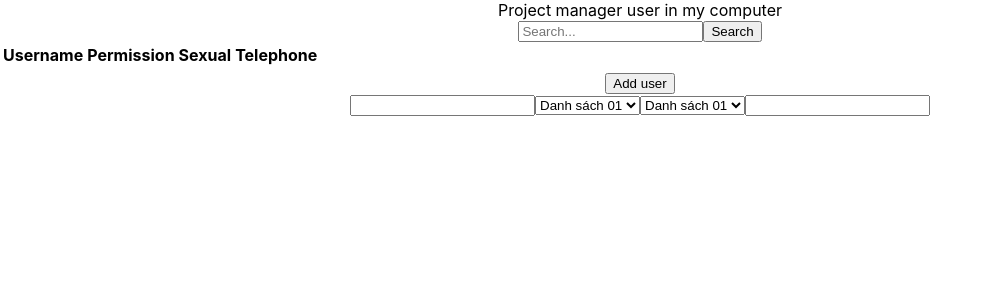
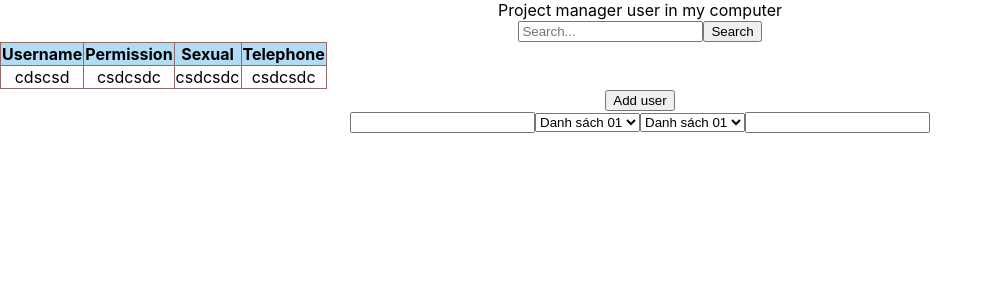
Before and after one commit to culam1294/reactjs, a React (Create React App) app in the folder my-cv/: page / in a window 1280 px wide. Shown: the top 300 px of the page, without its empty margins (0-993 px from the left). Built offline with nearby package versions, Linux system fonts and the light colour scheme.

Commit message:
edit lan 2

```diff
--- a/my-cv/src/components/SearchBar.jsx
+++ b/my-cv/src/components/SearchBar.jsx
@@ -2,11 +2,9 @@ import React from "react";
 
 export default function SearchBar() {
   return (
-    <div>
       <form>
         <input type="text" placeholder="Search..." />
-        <button>Search</button>
+        <button type="reset">Search</button>
       </form>
-    </div>
   );
 }
--- /dev/null
+++ b/my-cv/src/components/Table.css
@@ -0,0 +1,7 @@
+table,th,td {
+    border: 1px solid rgb(150, 105, 105);
+    border-collapse: collapse;
+}
+th{
+    background-color: rgb(178, 220, 243);
+}
--- a/my-cv/src/components/Table.jsx
+++ b/my-cv/src/components/Table.jsx
@@ -1,4 +1,6 @@
 import React from "react";
+import '../components/Table.css';
+import TableRow from "./TableRow";
 
 export default function Table() {
   return (
@@ -14,12 +16,7 @@ export default function Table() {
           </tr>
         </thead>
         <tbody>
-          <tr>
-            <td></td>
-            <td></td>
-            <td></td>
-            <td></td>
-          </tr>
+          <TableRow/>
         </tbody>
       </table>
     </div>
--- /dev/null
+++ b/my-cv/src/components/TableRow.jsx
@@ -0,0 +1,12 @@
+import React from 'react'
+
+export default function TableRow() {
+    return (
+        <tr>
+            <td>cdscsd</td>
+            <td>csdcsdc</td>
+            <td>csdcsdc</td>
+            <td>csdcsdc</td>
+        </tr>
+    )
+}
```
Also changed, not shown: my-cv/src/components/Data.json (added, +32 -0 lines).
